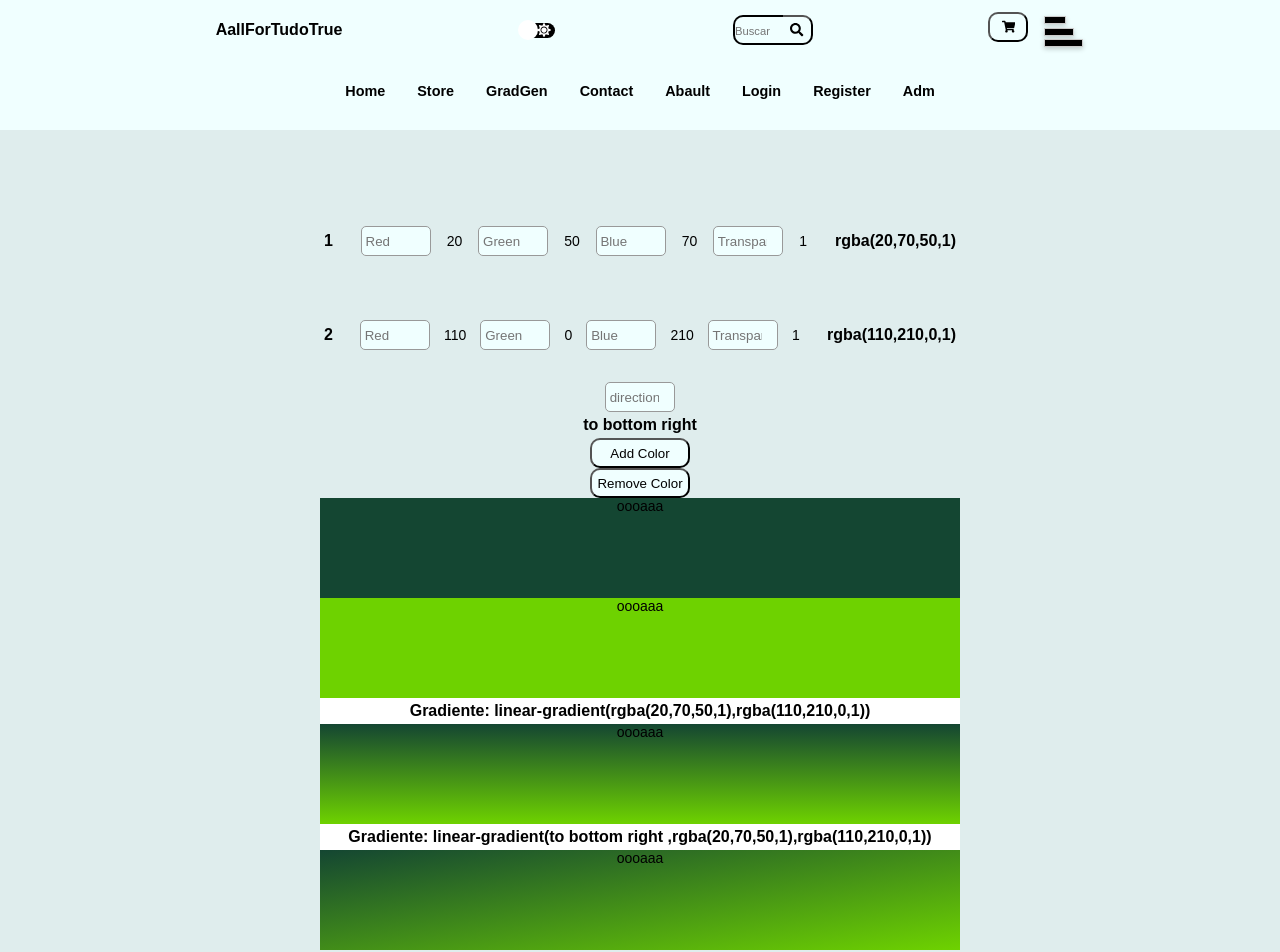
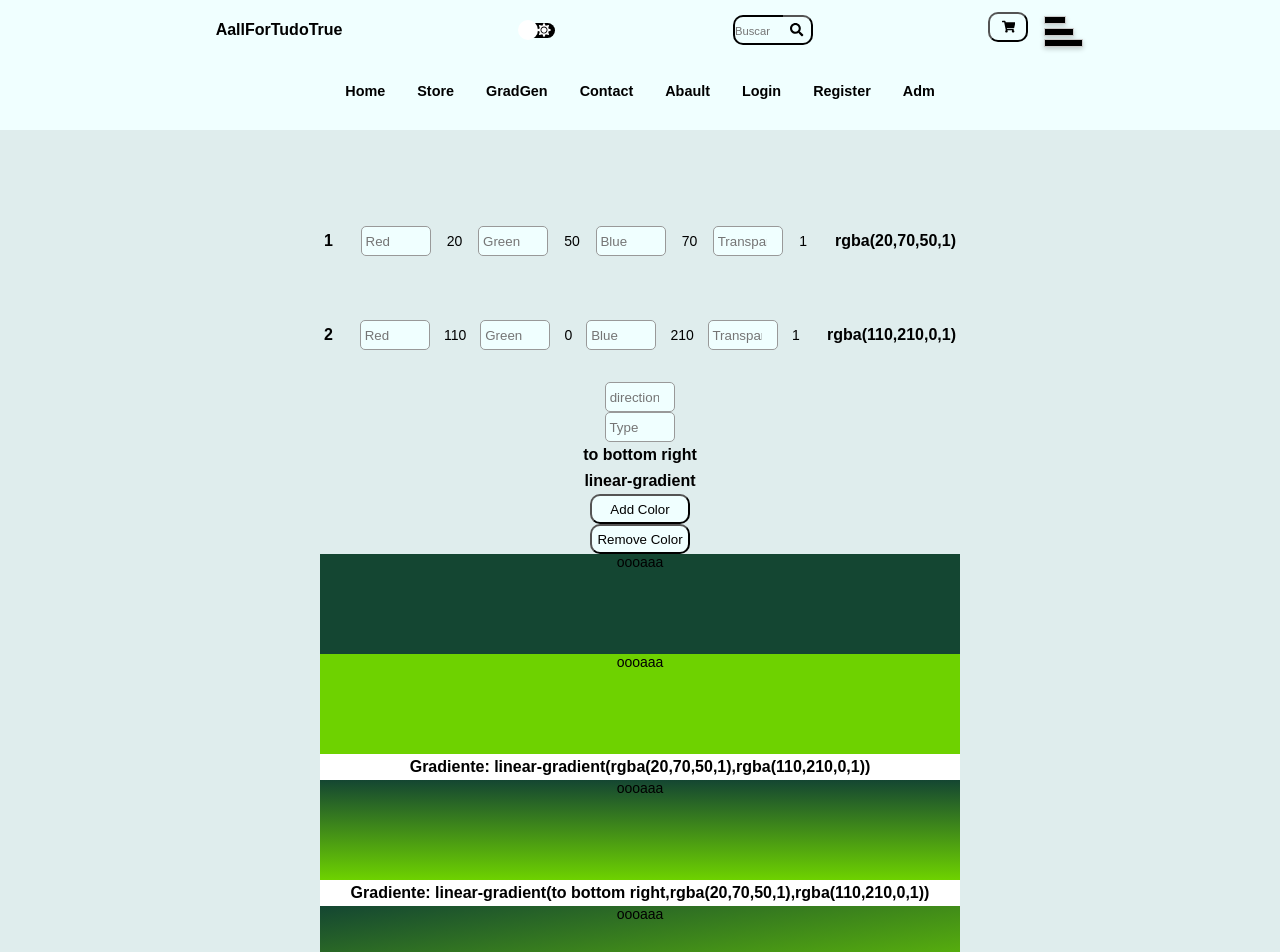
Before and after one commit to RICHARD77SS/reactaalfor, a React (Create React App) app: page /gradientGenerator in a window 1280 px wide. Shown: the top 952 px of the page. Built offline with nearby package versions, Linux system fonts and the light colour scheme.

Commit message:
Testes para um gerador de gradientes

```diff
--- a/src/components/gradiente/index.jsx
+++ b/src/components/gradiente/index.jsx
@@ -7,7 +7,7 @@ import { Input } from '../input'
 import { Title } from '../title'
 import { Button } from '../button'
 
-export const ViewGradient = ( props ) => (
+export const ViewGradient = (props) => (
 
   <ViewSt
     colorss={props.colorss}
@@ -16,7 +16,8 @@ export const ViewGradient = ( props ) => (
   </ViewSt>
 )
 
-export const GradientGenerator = () =>{
+
+export const GradientGenerator = () => {
   const [Red, setRed] = useState('20')
   const [Blue, setBlue] = useState('70')
   const [Green, setGreen] = useState('50')
@@ -28,6 +29,7 @@ export const GradientGenerator = () =>{
   const [Transparent2, setTransparent2] = useState('1')
 
   const [Direction, setDirection] = useState('0')
+  const [Type, setType] = useState('0')
 
 
   const color1 = 'rgba(' + Red + ',' + Blue + ',' + Green + ',' + Transparent + ')';
@@ -35,11 +37,14 @@ export const GradientGenerator = () =>{
 
   const color2 = 'rgba(' + Red2 + ',' + Blue2 + ',' + Green2 + ',' + Transparent2 + ')';
 
-  const GradDirection = ['to bottom right ', 'to bottom left ', 'to bottom ','to left','to right', 'to top', 'to top right', 'to top left',];
+  const GradDirection = ['to bottom right', 'to bottom left ', 'to bottom ', 'to left', 'to right', 'to top', 'to top right', 'to top left'];
+
+  const GradType = ['linear-gradient ', 'Radial Gradients ', 'Conic Gradients '];
 
   const Grad = 'linear-gradient(' + color1 + ',' + color2 + ')';
 
-  const GradRight = 'linear-gradient(' + GradDirection[Direction] + ',' + color1 + ',' + color2 + ')';
+  const GradMix = 'linear-gradient(' + GradDirection[Direction] + ',' + color1 + ',' + color2 + ')';
+
 
 
   return (
@@ -140,8 +145,18 @@ export const GradientGenerator = () =>{
           placeholder=' direction'
           onChange={(e) => setDirection(e.target.value)}
         />
+        <Input
+          min={0}
+          max={7}
+          step={1}
+          type='number'
+          inputSize='70px'
+          placeholder=' Type'
+          onChange={(e) => setType(e.target.value)}
+        />
         <Title>{GradDirection[Direction]}</Title>
-        <Button width='100px' type='button'>Add Color</Button>
+        <Title>{GradType[Type]}</Title>
+        <Button width='100px' type='button' onclick='AddColor'>Add Color</Button>
         <Button width='100px' type='button'>Remove Color</Button>
         <GradViewSt>
           <ViewGradient color={color1}>
@@ -151,10 +166,11 @@ export const GradientGenerator = () =>{
           <Title>Gradiente: {Grad}</Title>
           <ViewGradient color={Grad}>
           </ViewGradient>
-          <Title>Gradiente: {GradRight}</Title>
-          <ViewGradient color={GradRight}>
+          <Title>Gradiente: {GradMix}</Title>
+          <ViewGradient color={GradMix}>
           </ViewGradient>
         </GradViewSt>
       </GradColorSt>
     </GradContSt>
-)}
+  )
+}
```
Lines whose indentation alone changed are shown as unchanged.
